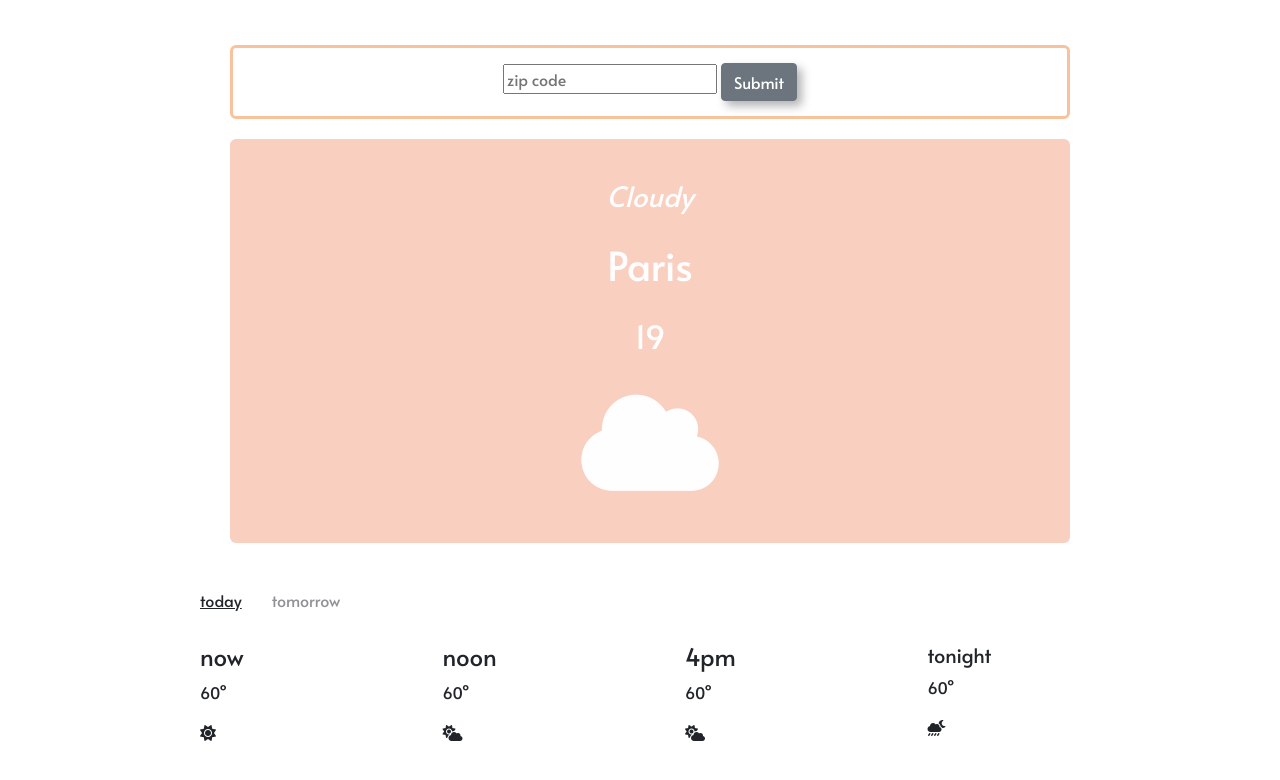
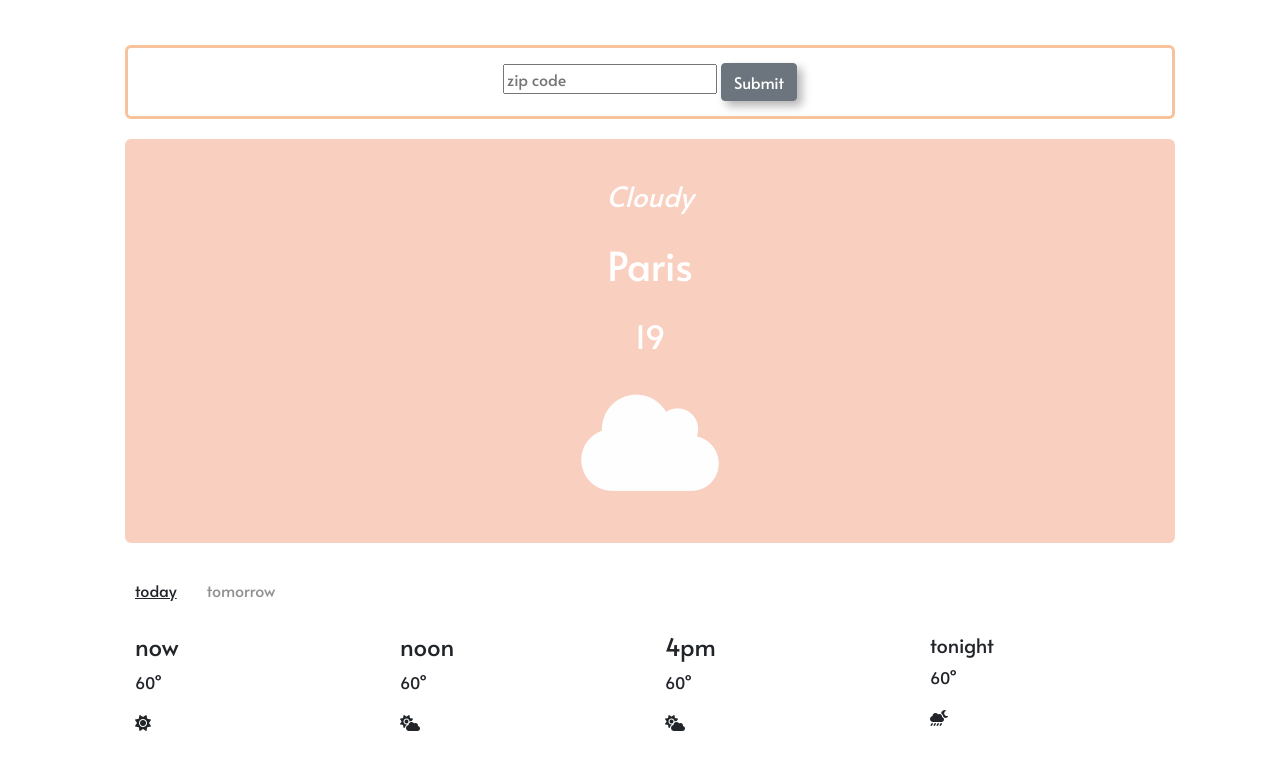
Before and after one commit to alpartida/new-weather-app, a website built with Parcel: page index.html in a window 1280 px wide. Built offline with nearby package versions, Linux system fonts and the light colour scheme.

Commit message:
code fixes

```diff
--- a/index.html
+++ b/index.html
@@ -27,7 +27,6 @@
             <h2>19</h2>
             <i class="fas fa-cloud"></i>
         </div>
-        <div class="container">
         <div class="days">
             <div class="day-1">
                 <p>today</p>
@@ -61,7 +60,6 @@
             </div>
         </div>
     </div>
-    </div>
 </body>
 
 </html>
--- a/src/style.css
+++ b/src/style.css
@@ -23,6 +23,7 @@ form {
 }
 
 button {
+  background: #f8c29c;
   color: #92a3a7;
   font-size: 18px;
   padding: 15px 20px;
@@ -41,7 +42,7 @@ button {
 .form-zip {
   display: block;
   margin: 0px auto;
-  width: 80%;
+  width: 100%;
   border: 3px solid;
   border-radius: 6px;
   border-color: #f8c29c;
@@ -53,7 +54,7 @@ button {
   border-radius: 6px;
   margin: 20px auto;
   padding: 30px;
-  width: 80%;
+  width: 100%;
 }
 
 .fa-cloud {
@@ -71,7 +72,7 @@ button {
 
 .days {
   display: flex;
-  justify-content: space-beteen;
+  /* justify-content: space-beteen; */
 }
 
 .day-1 {
```
Lines whose indentation alone changed are shown as unchanged.
